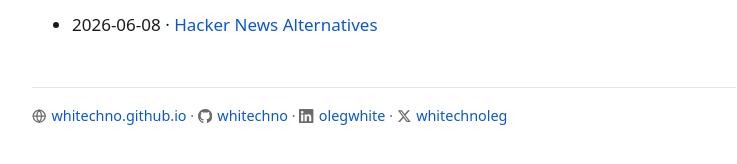
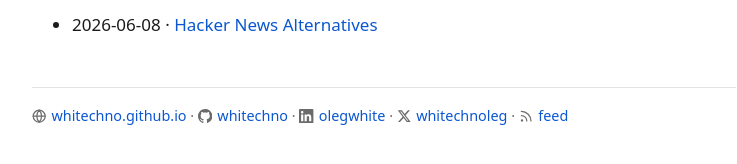
Before and after one commit to whitechno/whitechno.github.io, a Jekyll site: the page built from index.md, in a window 1280 px wide. Shown: the part 347-511 px from the top of the page, without its empty margins (256-993 px from the left). Built offline with Jekyll 4.4.1, drawn with Linux system fonts in a browser that asks for light colours; our own code applies the rules of GitHub Pages for plain Markdown files.

Commit message:
Footer: add visible feed link
Fifth footer item — Feather-style RSS icon (stroke, currentColor, matching
the globe) linking to /feed.xml.

Co-Authored-By: Claude Fable 5 <noreply@anthropic.com>
Claude-Session: https://claude.ai/code/session_01KGABofzd93uLQxjnLVMHNJ

```diff
--- a/_layouts/default.html
+++ b/_layouts/default.html
@@ -21,7 +21,8 @@
     <span class="footer-item"><svg viewBox="0 0 24 24" fill="none" stroke="currentColor" stroke-width="2" stroke-linecap="round" stroke-linejoin="round" aria-hidden="true"><circle cx="12" cy="12" r="10"/><line x1="2" y1="12" x2="22" y2="12"/><path d="M12 2a15.3 15.3 0 0 1 4 10 15.3 15.3 0 0 1-4 10 15.3 15.3 0 0 1-4-10 15.3 15.3 0 0 1 4-10z"/></svg><a href="https://whitechno.github.io/">whitechno.github.io</a></span> ·
     <span class="footer-item"><svg viewBox="0 0 16 16" fill="currentColor" aria-hidden="true"><path d="M8 0C3.58 0 0 3.58 0 8c0 3.54 2.29 6.53 5.47 7.59.4.07.55-.17.55-.38 0-.19-.01-.82-.01-1.49-2.01.37-2.53-.49-2.69-.94-.09-.23-.48-.94-.82-1.13-.28-.15-.68-.52-.01-.53.63-.01 1.08.58 1.23.82.72 1.21 1.87.87 2.33.66.07-.52.28-.87.51-1.07-1.78-.2-3.64-.89-3.64-3.95 0-.87.31-1.59.82-2.15-.08-.2-.36-1.02.08-2.12 0 0 .67-.21 2.2.82.64-.18 1.32-.27 2-.27s1.36.09 2 .27c1.53-1.04 2.2-.82 2.2-.82.44 1.1.16 1.92.08 2.12.51.56.82 1.27.82 2.15 0 3.07-1.87 3.75-3.65 3.95.29.25.54.73.54 1.48 0 1.07-.01 1.93-.01 2.2 0 .21.15.46.55.38A8.01 8.01 0 0 0 16 8c0-4.42-3.58-8-8-8z"/></svg><a href="https://github.com/whitechno">whitechno</a></span> ·
     <span class="footer-item"><svg viewBox="0 0 24 24" fill="currentColor" aria-hidden="true"><path d="M20.447 20.452h-3.554v-5.569c0-1.328-.027-3.037-1.852-3.037-1.853 0-2.136 1.445-2.136 2.939v5.667H9.351V9h3.414v1.561h.046c.477-.9 1.637-1.85 3.37-1.85 3.601 0 4.267 2.37 4.267 5.455v6.286zM5.337 7.433c-1.144 0-2.063-.926-2.063-2.065 0-1.138.92-2.063 2.063-2.063 1.14 0 2.064.925 2.064 2.063 0 1.139-.925 2.065-2.064 2.065zm1.782 13.019H3.555V9h3.564v11.452zM22.225 0H1.771C.792 0 0 .774 0 1.729v20.542C0 23.227.792 24 1.771 24h20.451C23.2 24 24 23.227 24 22.271V1.729C24 .774 23.2 0 22.225 0z"/></svg><a href="https://linkedin.com/in/olegwhite/">olegwhite</a></span> ·
-    <span class="footer-item"><svg viewBox="0 0 24 24" fill="currentColor" aria-hidden="true"><path d="M18.244 2.25h3.308l-7.227 8.26 8.502 11.24H16.17l-5.214-6.817L4.99 21.75H1.68l7.73-8.835L1.254 2.25H8.08l4.713 6.231zm-1.161 17.52h1.833L7.084 4.126H5.117z"/></svg><a href="https://x.com/whitechnoleg">whitechnoleg</a></span>
+    <span class="footer-item"><svg viewBox="0 0 24 24" fill="currentColor" aria-hidden="true"><path d="M18.244 2.25h3.308l-7.227 8.26 8.502 11.24H16.17l-5.214-6.817L4.99 21.75H1.68l7.73-8.835L1.254 2.25H8.08l4.713 6.231zm-1.161 17.52h1.833L7.084 4.126H5.117z"/></svg><a href="https://x.com/whitechnoleg">whitechnoleg</a></span> ·
+    <span class="footer-item"><svg viewBox="0 0 24 24" fill="none" stroke="currentColor" stroke-width="2" stroke-linecap="round" stroke-linejoin="round" aria-hidden="true"><path d="M4 11a9 9 0 0 1 9 9"/><path d="M4 4a16 16 0 0 1 16 16"/><circle cx="5" cy="19" r="1"/></svg><a href="{{ '/feed.xml' | relative_url }}">feed</a></span>
   </footer>
 </body>
 </html>
```
